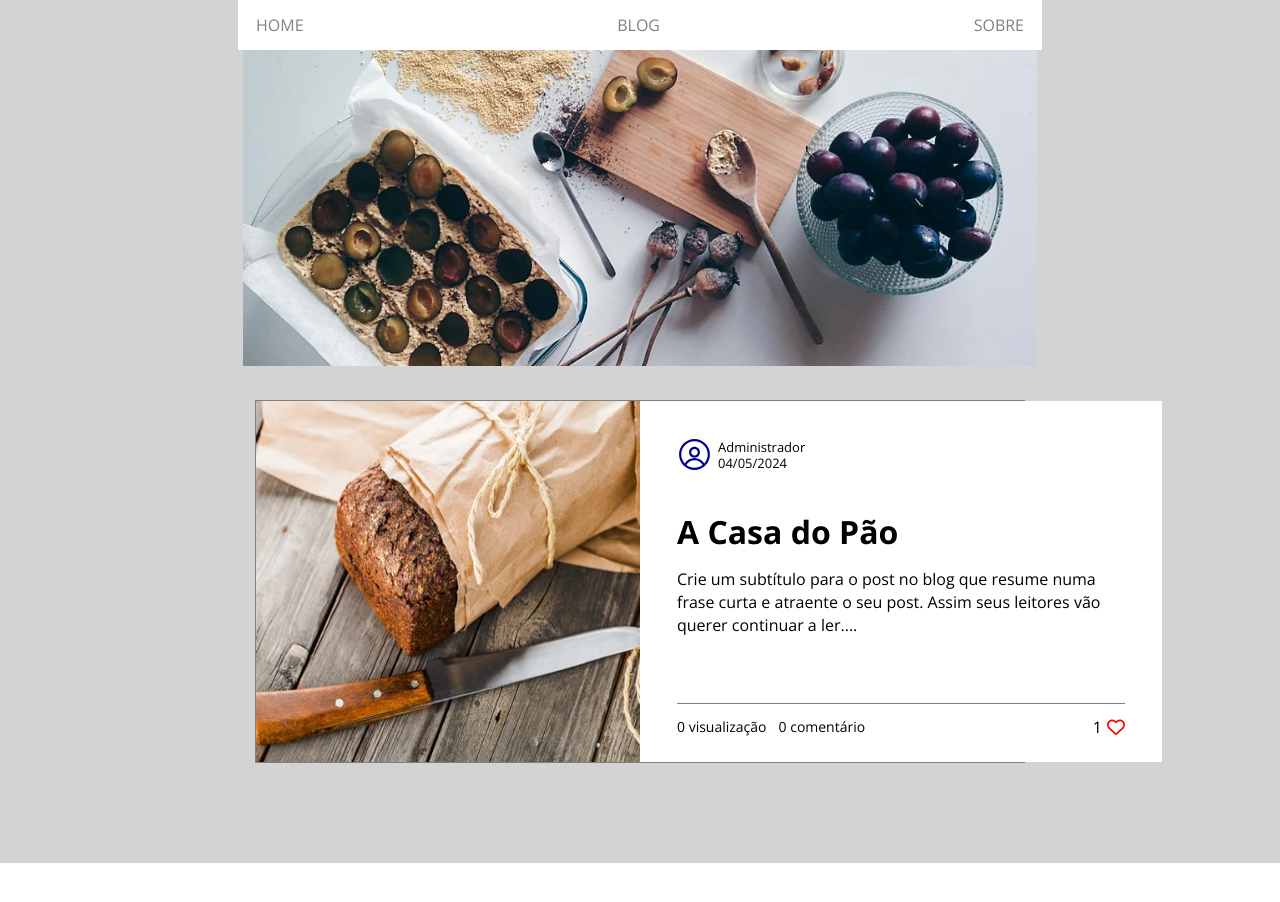
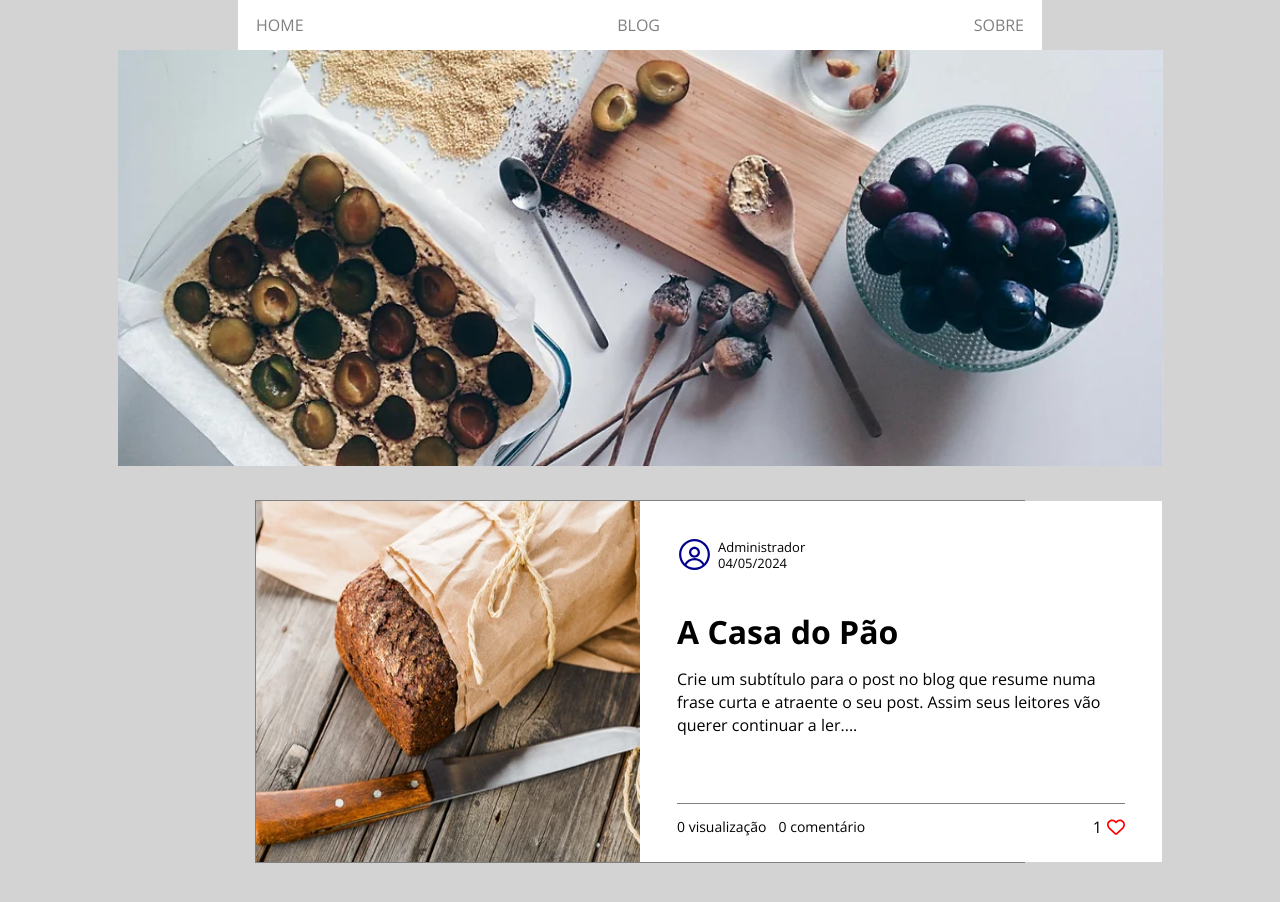
Before and after one commit to GustavoFSProg/blog-gus-web-ts, a React (Vite) app: page / in a window 1280 px wide. Shown: the top 902 px of the page. Before the commit the page ends 863 px from the top, so only its background shows below. Built offline with nearby package versions, Linux system fonts and the light colour scheme.

Commit message:
almoco pronto

```diff
--- a/src/App.tsx
+++ b/src/App.tsx
@@ -10,7 +10,7 @@ const AppContainer = styled.div`
   display: flex;
   width: 100vw;
   height: auto;
-  overflow-x: hidden;
+  /* overflow-x: hidden; */
   background: lightgray;
   justify-content: center;
   flex-direction: column;
@@ -95,13 +95,36 @@ const Coments = styled.span`
   }
 `;
 
+const ImgContainer = styled.div`
+  display: flex;
+  width: 62vw;
+
+  /* height: auto; */
+  /* align-items: flex-start; */
+
+  @media screen and (max-width: 800px) {
+    width: 50vw;
+    background: green;
+    height: 200px;
+    margin-left: -220px;
+  }
+`;
+
+const ImageTopo = styled.img`
+  width: 1045px;
+  @media screen and (max-width: 800px) {
+    width: 100%;
+    height: 180px;
+  }
+`;
+
 function App() {
   return (
     <>
       <AppContainer>
         <NavBar />
         <div>
-          <img style={{ width: "62vw" }} src={topo} alt="topo comida" />
+          <ImageTopo src={topo} alt="topo comida" />
         </div>
         <div>
           <PostContainer>
--- a/src/components/NavBar/style-navbar.tsx
+++ b/src/components/NavBar/style-navbar.tsx
@@ -10,4 +10,8 @@ export const NavBarContainer = styled.div`
   justify-content: space-between;
   padding-left: 18px;
   padding-right: 18px;
+
+  @media screen and (max-width: 800px) {
+    width: 90%;
+  }
 `;
```
